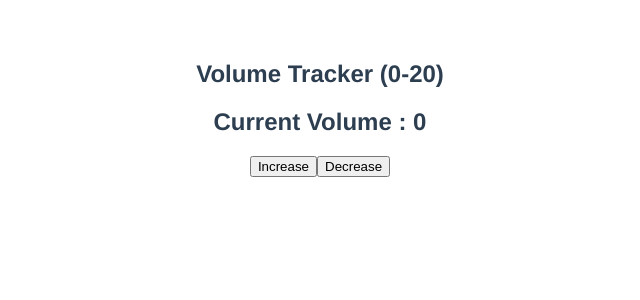
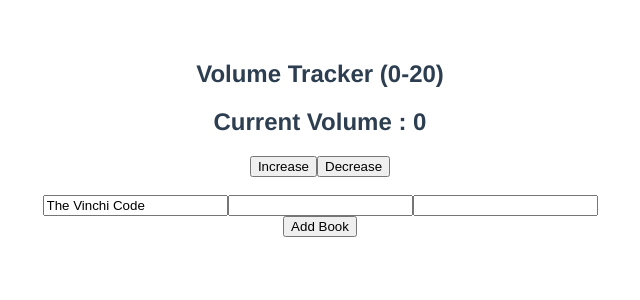
Before and after one commit to monayemislam/Vue.js-3-Practice-Codevoultion, a Vue app: page / in a window 1280 px wide. Shown: the top 300 px of the page, without its empty margins (320-960 px from the left). Built offline with nearby package versions, Linux system fonts and the light colour scheme.

Commit message:
Vue JS 3 Tutorial - 28 - Immediate and Deep Watchers

```diff
--- a/src/App.vue
+++ b/src/App.vue
@@ -4,6 +4,13 @@
   <div>
     <button @:click="volume += 2">Increase</button>
     <button @:click="volume -= 2">Decrease</button>
+  </div>
+  <br />
+  <input type="text" v-model="books" />
+  <input type="text" v-model="bookInfo.title" />
+  <input type="text" v-model="bookInfo.author" />
+  <div>
+    <button @:click="bookList.push('Ongkar')">Add Book</button>
   </div>
 </template>
 
@@ -13,6 +20,12 @@ export default {
   data() {
     return {
       volume: 0,
+      books: "The Vinchi Code",
+      bookInfo: {
+        title: "",
+        author: "",
+      },
+      bookList: ["Satkahon", "Durbeen"],
     };
   },
   watch: {
@@ -22,6 +35,26 @@ export default {
           "Listening to a high volume for a long time may damage your hearing."
         );
       }
+    },
+    books: {
+      handler(newValue) {
+        console.log(`Calling API with book name = ${newValue}`);
+      },
+      immediate: true,
+    },
+    bookInfo: {
+      handler(newValue) {
+        console.log(
+          `Calling API with book title= ${newValue.title} and book author = ${newValue.author}`
+        );
+      },
+      deep: true,
+    },
+    bookList: {
+      handler(newValue) {
+        console.log(`Updated Book List ${newValue}`);
+      },
+      deep: true,
     },
   },
 };
```
